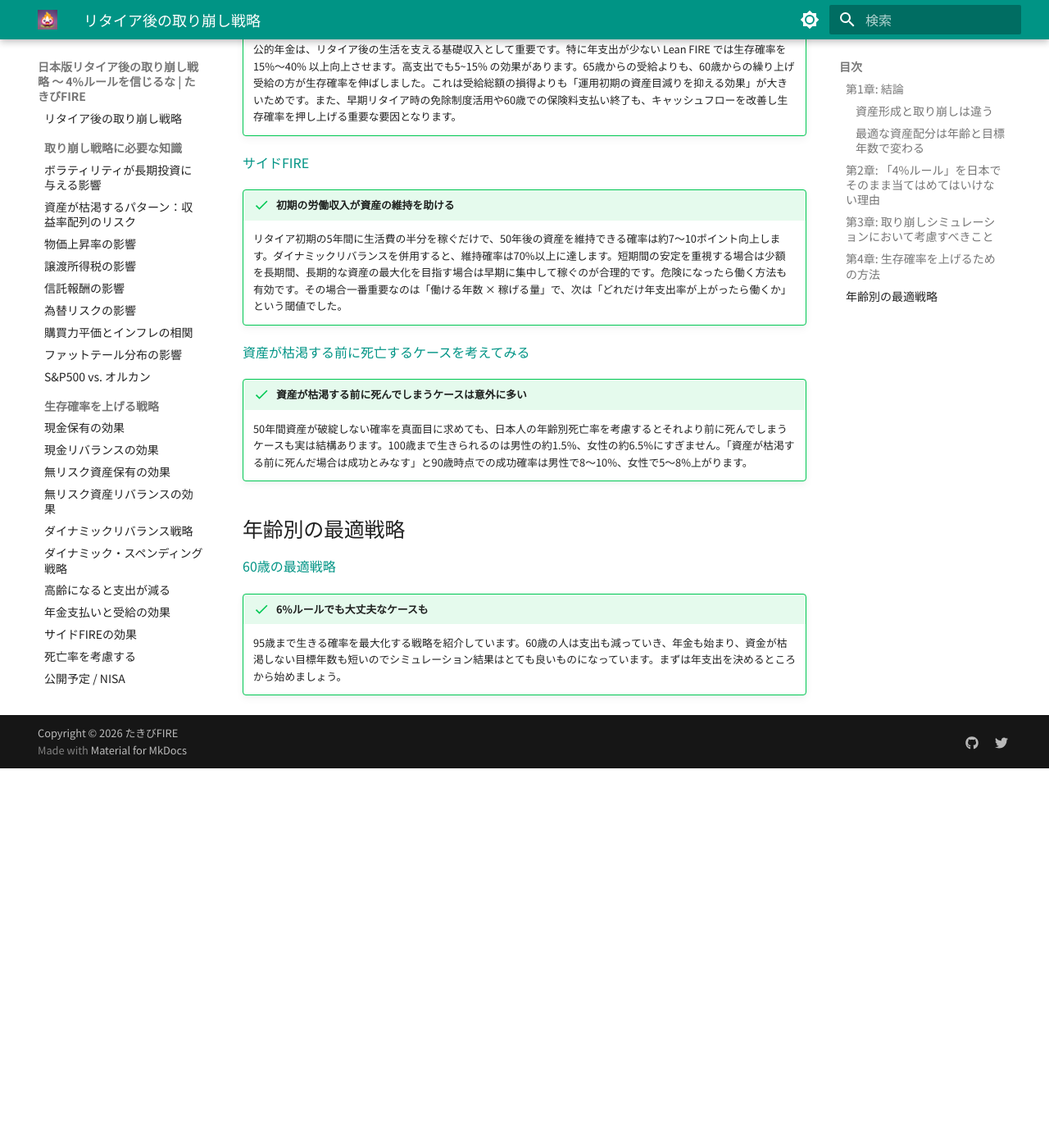
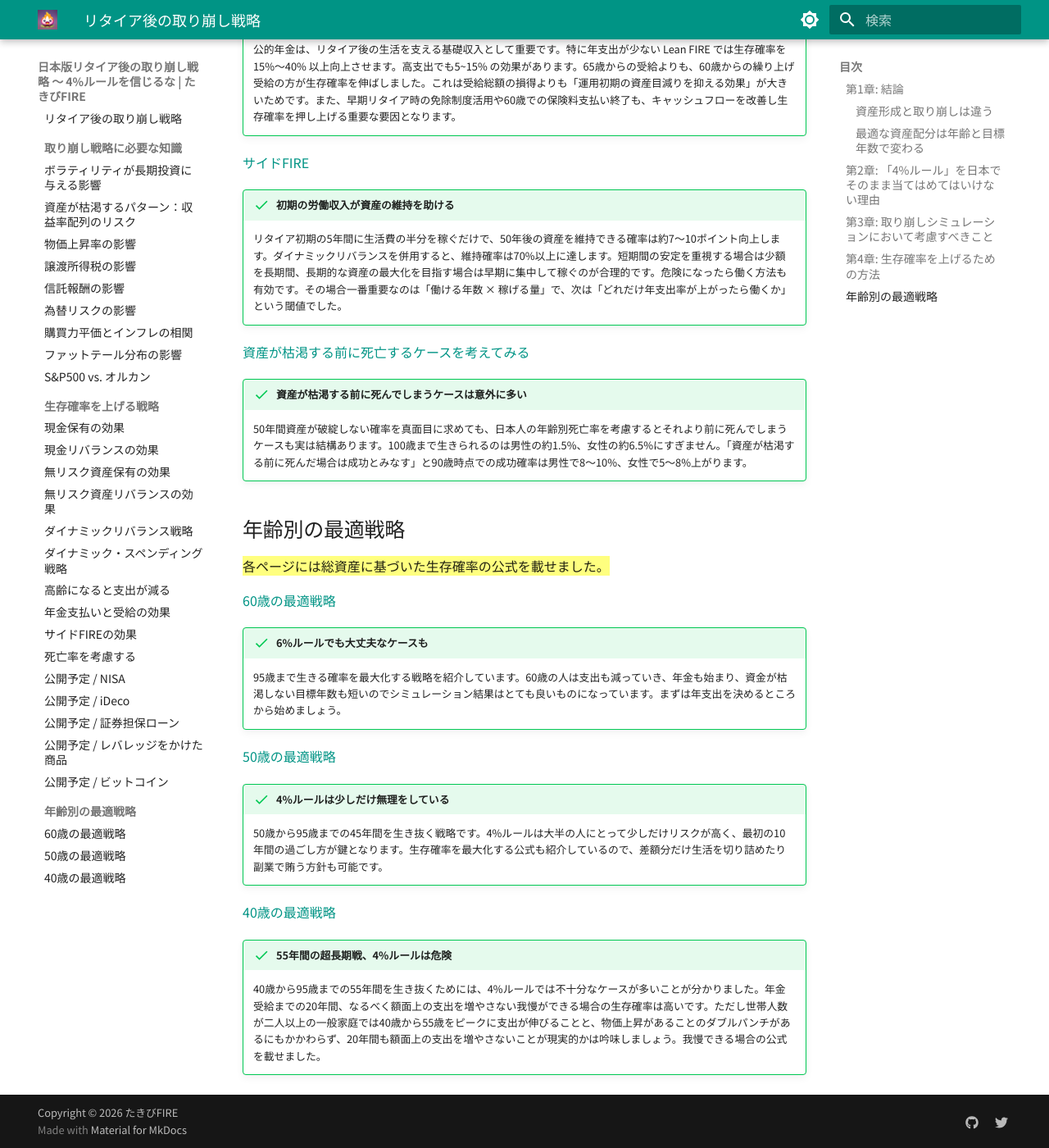
Before and after one commit to TakibiFire/JapaneseTrinityStudy, an MkDocs documentation site: the page built from docs/index.md, in a window 1280 px wide and 1400 px high, scrolled down 5443 px. Shown: the whole window at 82% size. Built offline with MkDocs 1.6.1 and Material for MkDocs 9.7.7, drawn with Linux system fonts in a browser that asks for light colours; before the commit the page ends 6380 px from its top, so only the background shows below that.

Commit message:
Add all_50 and all_40 to index

```diff
--- a/docs/index.md
+++ b/docs/index.md
@@ -151,6 +151,16 @@
 
 ## 年齢別の最適戦略
 
+==各ページには総資産に基づいた生存確率の公式を載せました。==
+
 [60歳の最適戦略](all_60yr.md)
 !!! success "6%ルールでも大丈夫なケースも"
     95歳まで生きる確率を最大化する戦略を紹介しています。60歳の人は支出も減っていき、年金も始まり、資金が枯渇しない目標年数も短いのでシミュレーション結果はとても良いものになっています。まずは年支出を決めるところから始めましょう。
+
+[50歳の最適戦略](all_50yr.md)
+!!! success "4%ルールは少しだけ無理をしている"
+    50歳から95歳までの45年間を生き抜く戦略です。4%ルールは大半の人にとって少しだけリスクが高く、最初の10年間の過ごし方が鍵となります。生存確率を最大化する公式も紹介しているので、差額分だけ生活を切り詰めたり副業で賄う方針も可能です。
+
+[40歳の最適戦略](all_40yr.md)
+!!! success "55年間の超長期戦、4%ルールは危険"
+    40歳から95歳までの55年間を生き抜くためには、4%ルールでは不十分なケースが多いことが分かりました。年金受給までの20年間、なるべく額面上の支出を増やさない我慢ができる場合の生存確率は高いです。ただし世帯人数が二人以上の一般家庭では40歳から55歳をピークに支出が伸びることと、物価上昇があることのダブルパンチがあるにもかかわらず、20年間も額面上の支出を増やさないことが現実的かは吟味しましょう。我慢できる場合の公式を載せました。
```
